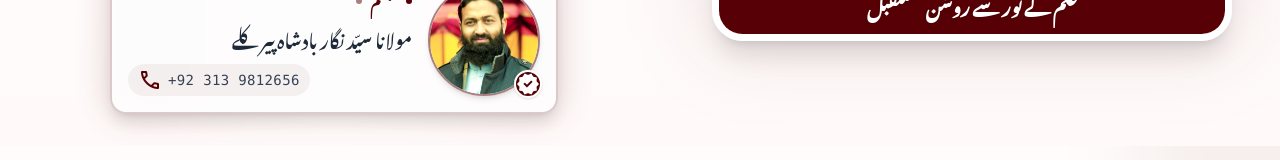
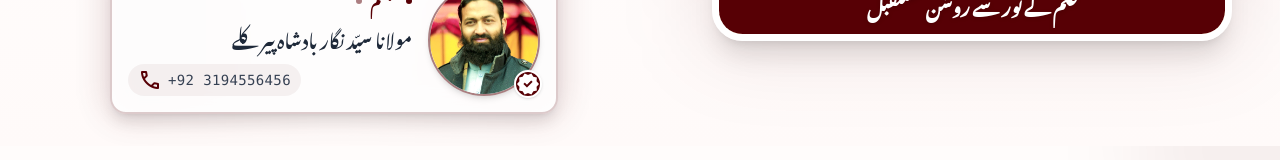
Before and after one commit to Haneef-Ur-Rahman/Jamia.Darul.Iman.Lilbanat.Pirkalay, a React (Vite) app: page / in a window 1280 px wide. Shown: the part 551-711 px from the top of the page. Built offline with nearby package versions, Linux system fonts and the light colour scheme; no server answers; a web font is replaced by a local one.

Commit message:
Update Hero.jsx

```diff
--- a/src/components/Hero.jsx
+++ b/src/components/Hero.jsx
@@ -106,7 +106,7 @@ function Hero() {
                       call
                     </span>
                     <span className="text-gray-700 text-xs md:text-sm font-mono tracking-wide font-medium">
-                      +92 313 9812656
+                      +92 3194556456
                     </span>
                   </div>
                 </div>
```
